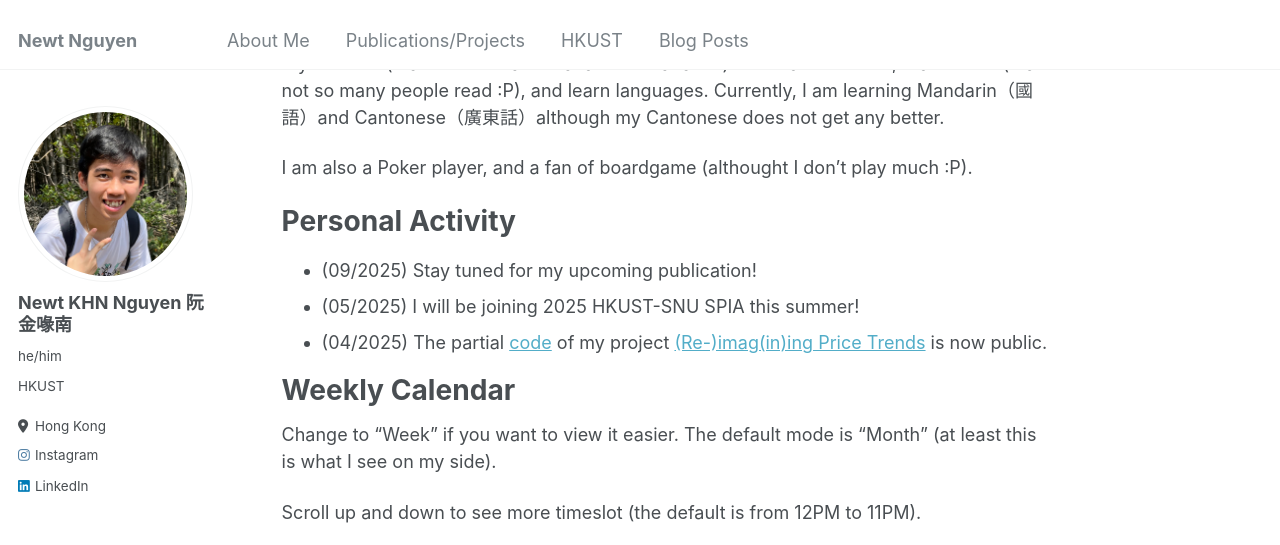
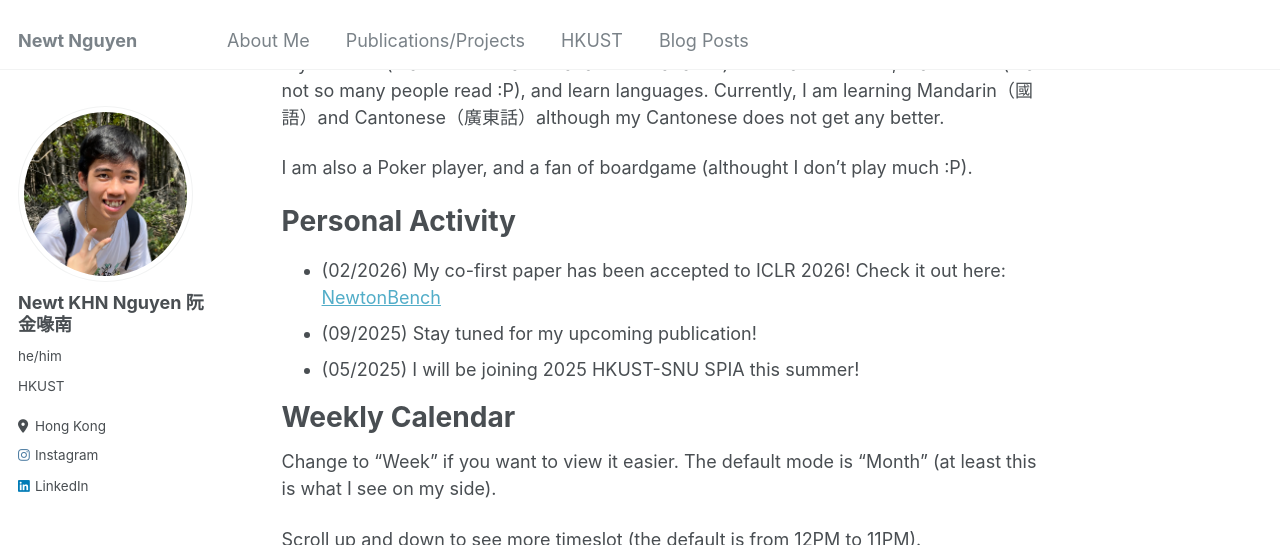
Before and after one commit to newtdes/newtdes.github.io, a Jekyll site: the page built from _pages/about.md, in a window 1280 px wide and 900 px high, scrolled down 668 px, cut to the strip 0-545 px from the top of the window. Built offline with Jekyll 4.4.1, drawn with Linux system fonts in a browser that asks for light colours.

Commit message:
Change front page 20260328

```diff
--- a/_pages/about.md
+++ b/_pages/about.md
@@ -25,9 +25,9 @@ I am also a Poker player, and a fan of boardgame (althought I don't play much :P
 
 Personal Activity
 ======
+* (02/2026) My co-first paper has been accepted to ICLR 2026! Check it out here: [NewtonBench](https://arxiv.org/abs/2510.07172)
 * (09/2025) Stay tuned for my upcoming publication!
 * (05/2025) I will be joining 2025 HKUST-SNU SPIA this summer!
-* (04/2025) The partial [code](https://github.com/newtdes/cnn-stock-image-analysis) of my project [(Re-)imag(in)ing Price Trends](https://economics.yale.edu/research/re-imagining-price-trends) is now public.
 
 Weekly Calendar
 =====
```
